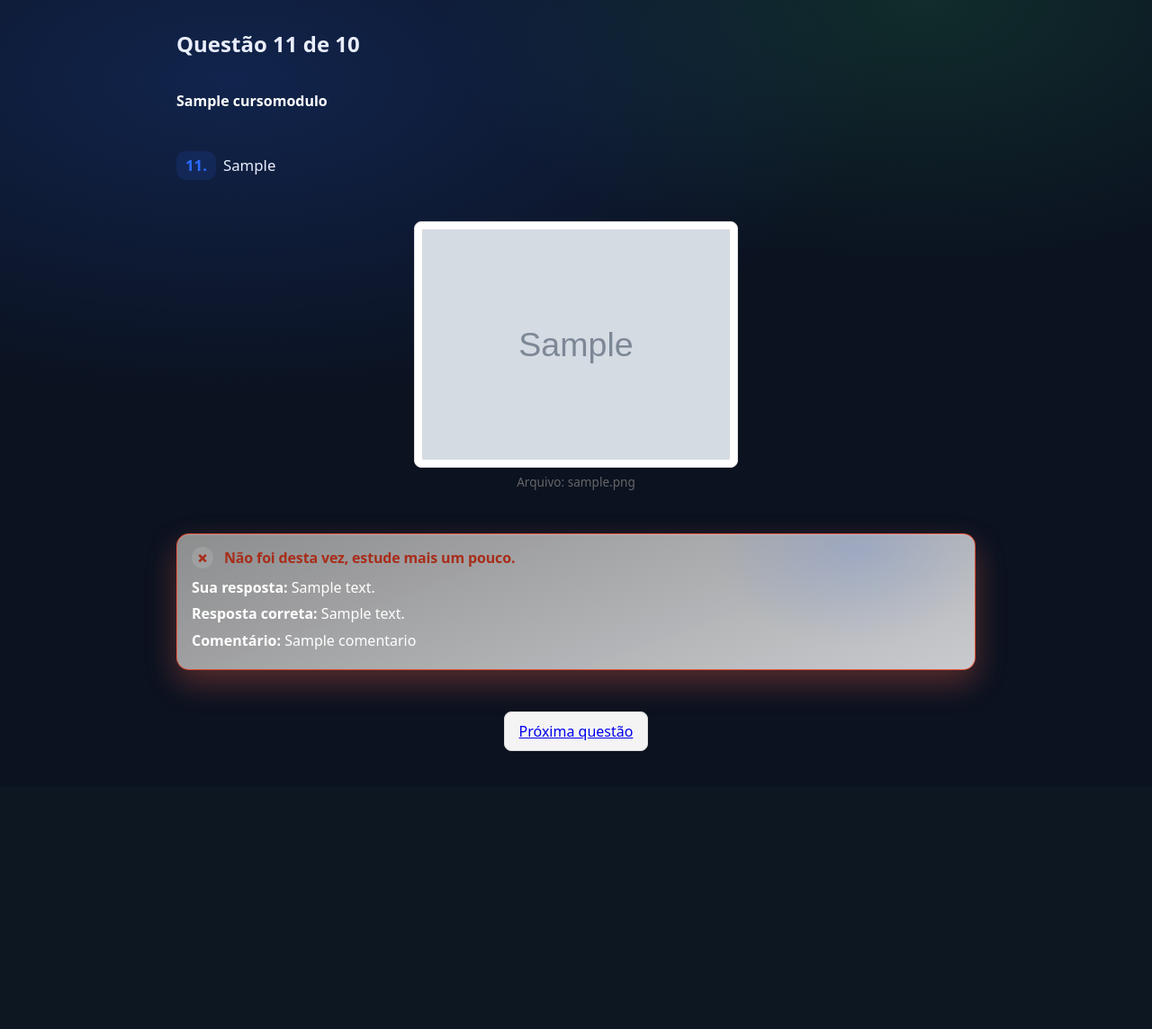
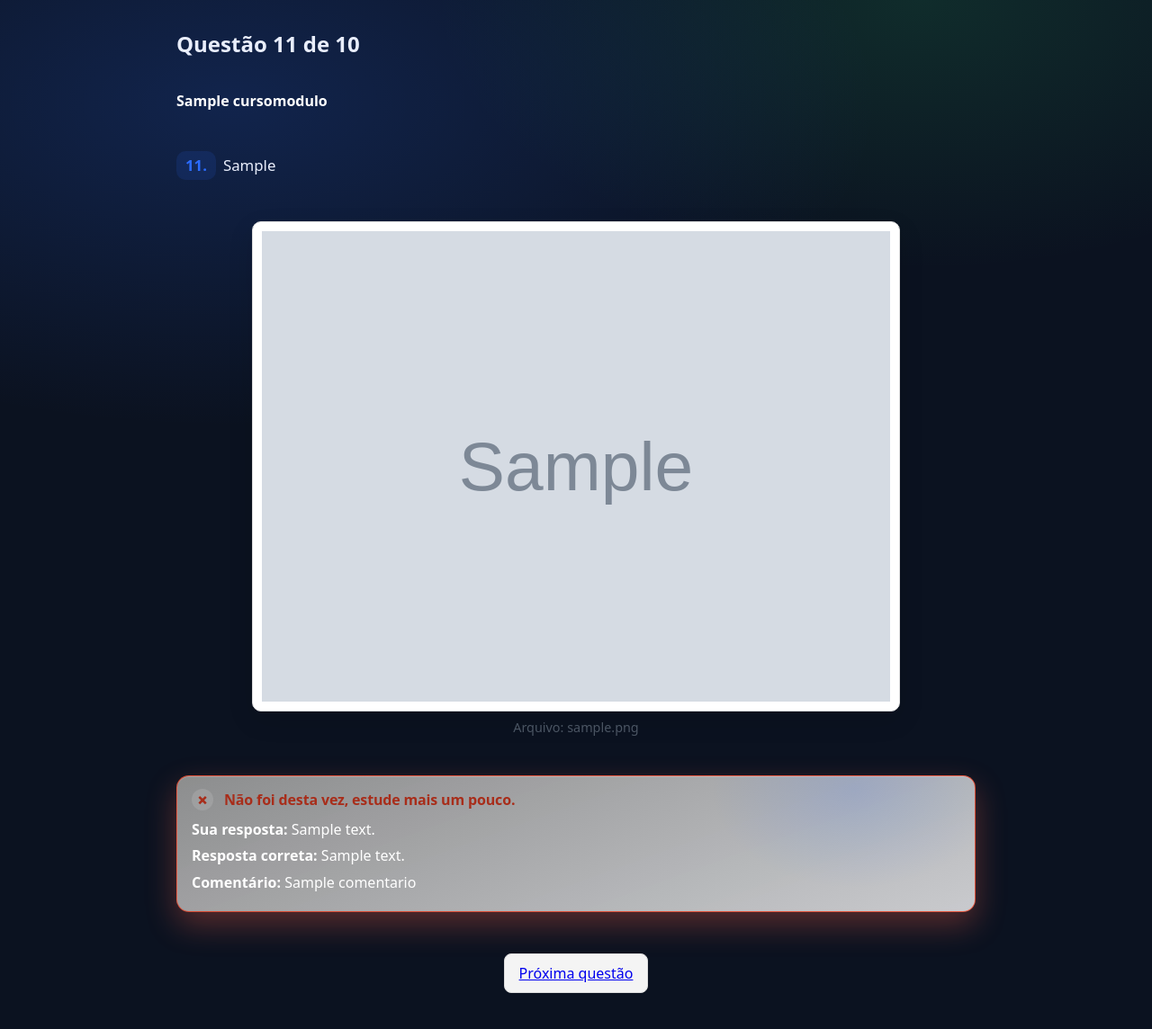
Before and after one commit to AlexBrazil/banco_provas_senatran, a Django app: template banco_questoes/templates/simulado/questao.html in a window 1280 px wide. Shown: the whole page at 90% size. Before the commit the page ends 835 px from the top, so only its background shows below. Run offline with Django 5.2, Linux system fonts and the light colour scheme; tables that the repository leaves empty hold one stand-in row (values such as "Sample post"); the template is opened without the code that fills it: values that come from a table or form of the project are taken from there, most other values are stand-ins (such as "Sample title", 1, 10 or a date in 2020); grey boxes marked "Sample" are stand-in pictures; parts of the project's set-up code (start-up, migrations or seed data) failed here and were passed over.

Commit message:
Coloc ado no config_simulado.json valores para tamanho de imagems

```diff
--- a/banco_questoes/templates/simulado/questao.html
+++ b/banco_questoes/templates/simulado/questao.html
@@ -26,14 +26,14 @@
   </p>
 
   {% if questao.imagem_arquivo %}
-    <div class="questao-imagem-wrapper">
+    <div class="questao-imagem-questao-wrapper">
       <img
         src="{% static 'placas/' %}{{ questao.imagem_arquivo }}"
         alt="Imagem da questão"
-        class="questao-imagem"
-        onerror="this.closest('.questao-imagem-wrapper').style.display='none';"
+        class="questao-imagem-questao"
+        onerror="this.closest('.questao-imagem-questao-wrapper').style.display='none';"
       >
-      <small class="questao-imagem-label">
+      <small class="questao-imagem-questao-label">
         Arquivo: {{ questao.imagem_arquivo }}
       </small>
     </div>
@@ -114,8 +114,47 @@
 
 </div>
 
+<script id="simulado-imagens" type="application/json">
+  {{ imagens_cfg_json|default:"{}"|safe }}
+</script>
 <script>
   (() => {
+    // Aplica config de imagem responsiva a partir do JSON do backend
+    const imagensCfg = (() => {
+      const el = document.getElementById("simulado-imagens");
+      if (!el) return {};
+      try {
+        return JSON.parse(el.textContent || "{}");
+      } catch {
+        return {};
+      }
+    })();
+
+    function applyImagemCfg() {
+      const img = document.querySelector(".questao-imagem-questao");
+      if (!img) return;
+      const w = window.innerWidth || document.documentElement.clientWidth;
+      let variant = imagensCfg.desktop || {};
+      if (w < 640 && imagensCfg.mobile) {
+        variant = imagensCfg.mobile;
+      } else if (w < 1024 && imagensCfg.tablet) {
+        variant = imagensCfg.tablet;
+      }
+      const root = document.documentElement;
+      if (variant.max_width) {
+        root.style.setProperty("--questao-img-max", `${variant.max_width}px`);
+      }
+      if (variant.padding !== undefined) {
+        root.style.setProperty("--questao-img-padding", `${variant.padding}px`);
+      }
+      if (variant.border_radius !== undefined) {
+        root.style.setProperty("--questao-img-radius", `${variant.border_radius}px`);
+      }
+    }
+
+    applyImagemCfg();
+    window.addEventListener("resize", applyImagemCfg);
+
     const AudioCtx = window.AudioContext || window.webkitAudioContext;
     const ctx = AudioCtx ? new AudioCtx() : null;
 
--- a/static/Simulado/simulado.css
+++ b/static/Simulado/simulado.css
@@ -9,6 +9,9 @@
   --danger:#ff4d4d;
   --ok:#2ecc71;
   --radius:14px;
+  --questao-img-max: clamp(280px, 72vw, 720px);
+  --questao-img-padding: 10px;
+  --questao-img-radius: 10px;
 }
 
 *{ box-sizing:border-box }
@@ -280,26 +283,32 @@ label{
 
 /* ===== Imagem da questão ===== */
 
-.questao-imagem-wrapper {
-  margin: 16px 0;
-  text-align: center;
+.questao-imagem-questao-wrapper {
+  width: 100%;
+  margin: 16px 0 12px;
+  display: flex;
+  flex-direction: column;
+  align-items: center;
+  gap: 8px;
 }
 
-.questao-imagem {
-  max-width: 360px;     /* ~70% menor que o padrão anterior */
+.questao-imagem-questao {
   width: 100%;
+  max-width: var(--questao-img-max);
   height: auto;
   border: 1px solid #ddd;
-  border-radius: 8px;
-  padding: 8px;
+  border-radius: var(--questao-img-radius);
+  padding: var(--questao-img-padding);
   background: #fff;
+  object-fit: contain;
+  box-shadow: 0 10px 28px rgba(0,0,0,.12);
 }
 
-.questao-imagem-label {
+.questao-imagem-questao-label {
   display: block;
-  margin-top: 6px;
-  font-size: 0.85rem;
-  color: #666;
+  font-size: 0.9rem;
+  color: #4b5563;
+  text-align: center;
 }
 
 /* ===== Alternativas ===== */
```
Also changed, not shown: banco_questoes/views_simulado.py (+8 -0 lines), config_simulado.json (+17 -0 lines).
